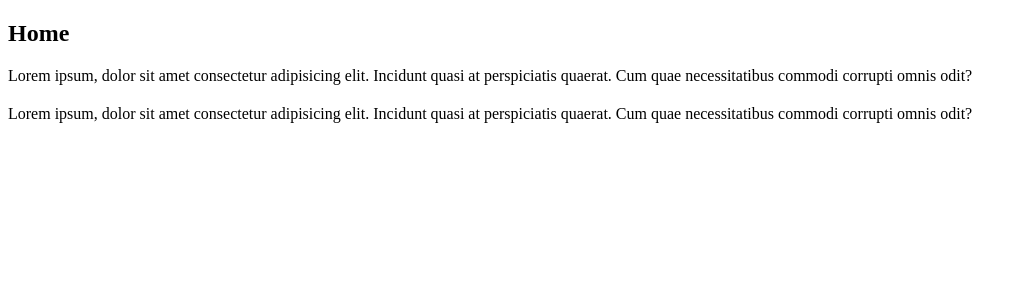
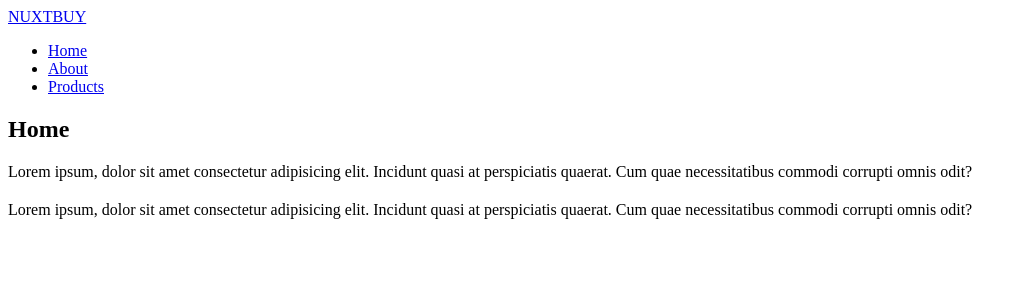
Before and after one commit to BirhanuAsmamaw/NUXTBUY, a Nuxt app: page / in a window 1280 px wide. Shown: the top 300 px of the page, without its empty margins (0-1027 px from the left). Built offline with nearby package versions, Linux system fonts and the light colour scheme.

Commit message:
adding header and navbar

```diff
--- a/pages/about.vue
+++ b/pages/about.vue
@@ -1,5 +1,16 @@
 <template>
     <div>
+      <header>
+        <nav>
+          <NuxtLink to="/">NUXTBUY</NuxtLink>
+          <ul>
+            <li><NuxtLink to="/">Home</NuxtLink> </li>
+            <li><NuxtLink to="/About">About</NuxtLink> </li>
+            <li><NuxtLink to="/products">Products</NuxtLink> </li>
+          </ul>
+        </nav>
+      </header>
+
       <h2>About</h2>
       <p>Lorem ipsum, dolor sit amet consectetur adipisicing elit.
         Incidunt quasi at perspiciatis quaerat. Cum quae necessitatibus commodi corrupti omnis odit?</p>
--- a/pages/index.vue
+++ b/pages/index.vue
@@ -1,5 +1,16 @@
 <template>
     <div>
+      <header>
+        <nav>
+          <NuxtLink to="/">NUXTBUY</NuxtLink>
+          <ul>
+            <li><NuxtLink to="/">Home</NuxtLink> </li>
+            <li><NuxtLink to="/About">About</NuxtLink> </li>
+            <li><NuxtLink to="/products">Products</NuxtLink> </li>
+          </ul>
+        </nav>
+      </header>
+
       <h2>Home</h2>
       <p>Lorem ipsum, dolor sit amet consectetur adipisicing elit.
         Incidunt quasi at perspiciatis quaerat. Cum quae necessitatibus commodi corrupti omnis odit?</p>
```
